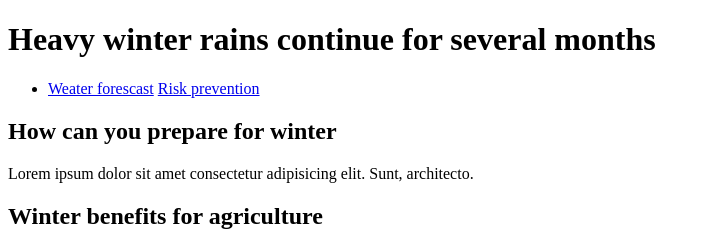
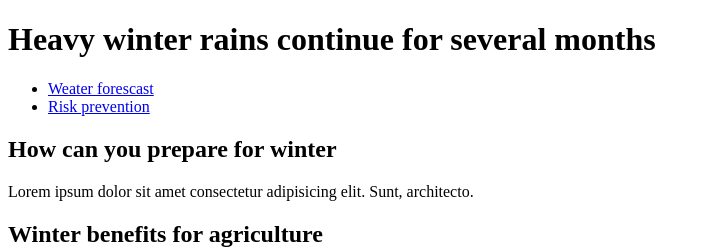
Before and after one commit to efrainpf/wdd130, a plain HTML site: page week02/holygrail.html in a window 1280 px wide. Shown: the top 247 px of the page, without its empty margins (0-710 px from the left). Drawn offline with Linux system fonts and the light colour scheme.

```diff
--- a/week02/holygrail.html
+++ b/week02/holygrail.html
@@ -9,10 +9,11 @@
 </head>
 <body>
     <header> <h1>Heavy winter rains continue for several months</h1></header>
-    <nav><ul><li>
-        <a href="https://www.inamhi.gob.ec/">Weater forescast</a>
-        <a href="https://www.gestionderiesgos.gob.ec/">Risk prevention</a>
-    </li></ul></nav>
+    <nav><ul>
+        <li><a href="https://www.inamhi.gob.ec/">Weater forescast</a></li>
+        <li><a href="https://www.gestionderiesgos.gob.ec/">Risk prevention</a></li>
+        </ul>
+    </nav>
     <main>
         <section>
             <h2>How can you prepare for winter</h2>
```
